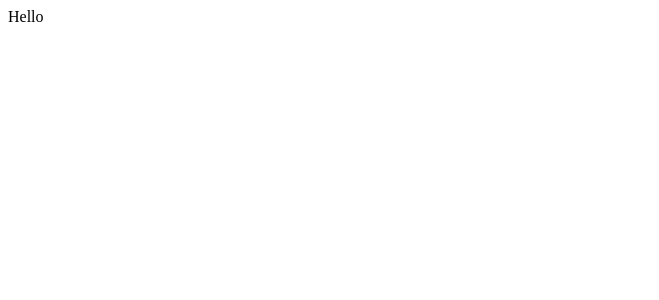
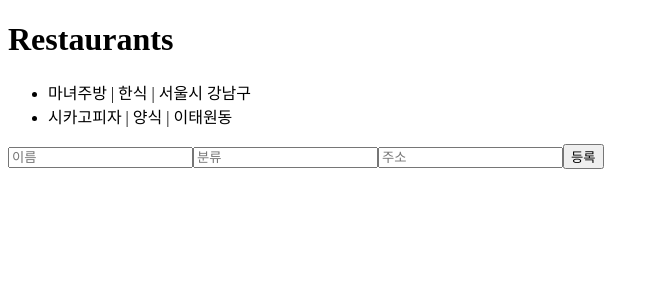
Before and after one commit to CodeSoom/react-week4-assignment-2, a React app: page / in a window 1280 px wide. Shown: the top 300 px of the page, without its empty margins (0-659 px from the left). Built offline with nearby package versions, Linux system fonts and the light colour scheme; the HTML template or start-up script is replaced by a standard one.

Commit message:
green: Add App component

```diff
--- a/src/App.jsx
+++ b/src/App.jsx
@@ -3,7 +3,15 @@ import React from 'react';
 export default function App() {
   return (
     <div>
-      Hello
+      <h1>Restaurants</h1>
+      <ul>
+        <li>마녀주방 | 한식 | 서울시 강남구 </li>
+        <li>시카고피자 | 양식 | 이태원동</li>
+      </ul>
+      <input type="text" placeholder="이름" />
+      <input type="text" placeholder="분류" />
+      <input type="text" placeholder="주소" />
+      <button type="button">등록</button>
     </div>
   );
 }
```
